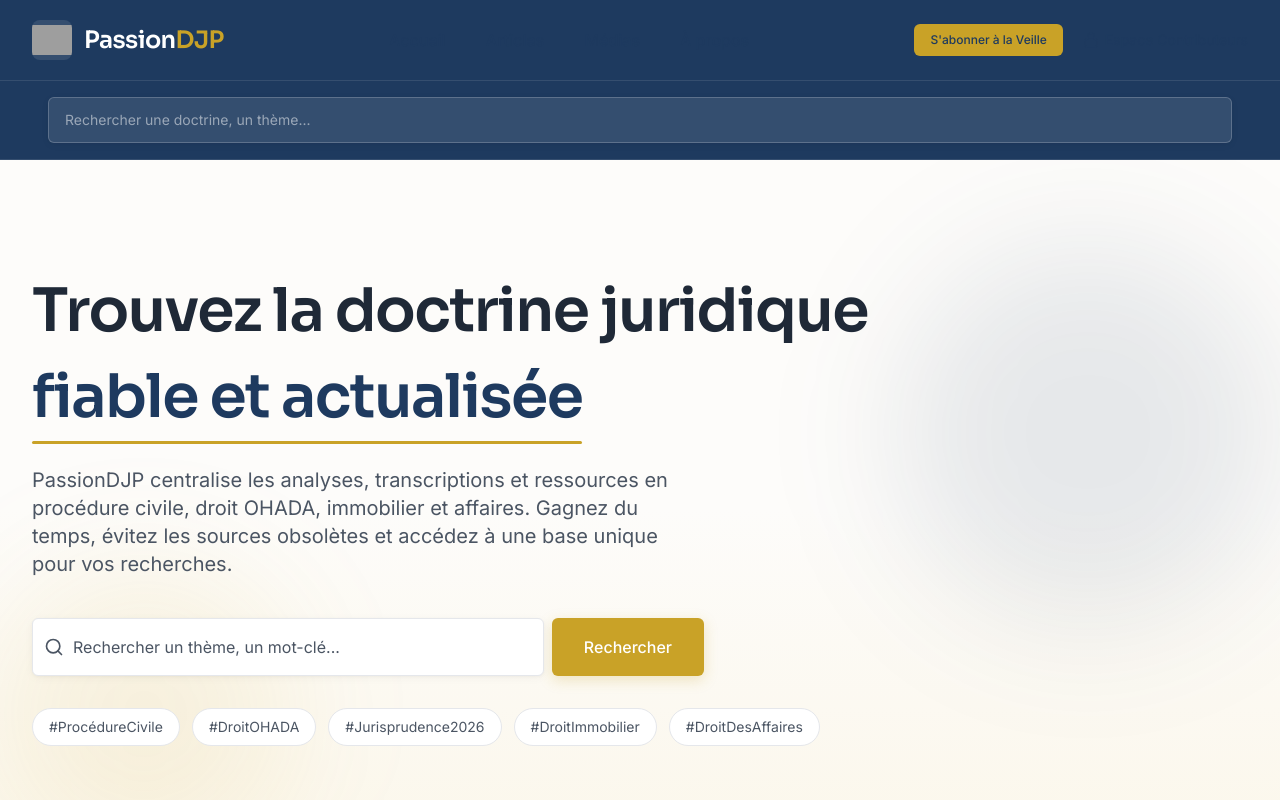
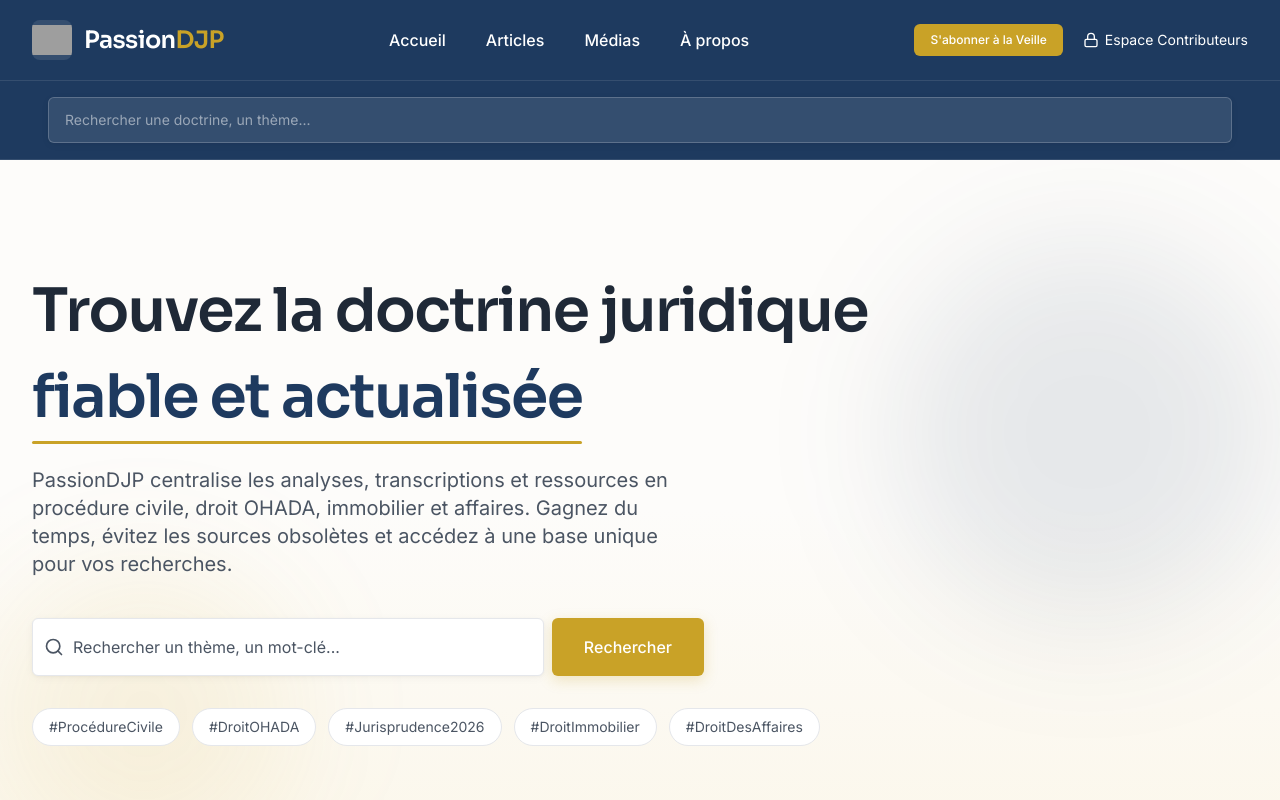
Before and after one commit to PATAWALA/PassionDJP, a Next.js app: page / in a window 1280 px wide. Shown: the top 800 px of the page. Built offline with nearby package versions, Linux system fonts and the light colour scheme; grey boxes are pictures that could not be loaded.

Commit message:
39485 upadet

```diff
--- a/src/components/layout/Header.tsx
+++ b/src/components/layout/Header.tsx
@@ -24,23 +24,23 @@ export function Header() {
               className="object-contain"
             />
           </div>
-          <span className="font-heading text-2xl font-semibold text-white tracking-tight">
-            Passion<span className="text-accent">DJP</span>
+          <span className="font-heading text-2xl font-semibold !text-white tracking-tight">
+            Passion<span className="!text-accent">DJP</span>
           </span>
         </Link>
 
         {/* Navigation desktop */}
         <nav className="hidden md:flex items-center gap-8 lg:gap-10">
-          <Link href="/" className="text-base font-medium text-white hover:text-accent transition-colors">
+          <Link href="/" className="text-base font-medium !text-white hover:!text-accent transition-colors">
             Accueil
           </Link>
-          <Link href="/articles" className="text-base font-medium text-white hover:text-accent transition-colors">
+          <Link href="/articles" className="text-base font-medium !text-white hover:!text-accent transition-colors">
             Articles
           </Link>
-          <Link href="/media" className="text-base font-medium text-white hover:text-accent transition-colors">
+          <Link href="/media" className="text-base font-medium !text-white hover:!text-accent transition-colors">
             Médias
           </Link>
-          <Link href="/a-propos" className="text-base font-medium text-white hover:text-accent transition-colors">
+          <Link href="/a-propos" className="text-base font-medium !text-white hover:!text-accent transition-colors">
             À propos
           </Link>
         </nav>
@@ -49,14 +49,14 @@ export function Header() {
         <div className="flex items-center gap-3 sm:gap-5">
           <Link
             href="#newsletter"
-            className="hidden md:inline-flex items-center justify-center rounded-md bg-accent px-4 py-2 text-xs font-medium text-white hover:bg-accent-hover transition-colors"
+            className="hidden md:inline-flex items-center justify-center rounded-md bg-accent px-4 py-2 text-xs font-medium !text-white hover:bg-accent-hover transition-colors"
           >
             S'abonner à la Veille
           </Link>
 
           <Link
             href="/espace-contributeurs"
-            className="hidden lg:inline-flex items-center gap-1.5 text-sm text-white hover:text-accent transition-colors"
+            className="hidden lg:inline-flex items-center gap-1.5 text-sm !text-white hover:!text-accent transition-colors"
           >
             <Lock className="h-4 w-4" />
             Espace Contributeurs
@@ -65,7 +65,7 @@ export function Header() {
           {/* Bouton hamburger mobile */}
           <button
             onClick={() => setIsMobileNavOpen(true)}
-            className="md:hidden text-white hover:text-accent transition-colors"
+            className="md:hidden !text-white hover:!text-accent transition-colors"
             aria-label="Menu"
           >
             <Menu className="h-6 w-6" />
@@ -73,17 +73,16 @@ export function Header() {
         </div>
       </div>
 
-      {/* Barre de recherche toujours visible sur tous les écrans */}
+      {/* Barre de recherche */}
       <div className="border-t border-white/10 bg-[#1e3a5f] p-4">
         <div className="container-editorial">
           <Input
             placeholder="Rechercher une doctrine, un thème..."
-            className="bg-white/10 border-white/20 text-white placeholder-white/50 focus:border-accent"
+            className="bg-white/10 border-white/20 !text-white placeholder:!text-white/50 focus:!border-accent"
           />
         </div>
       </div>
 
-      {/* Navigation mobile */}
       <MobileNav isOpen={isMobileNavOpen} onClose={() => setIsMobileNavOpen(false)} />
     </header>
   );
--- a/src/components/layout/MobileNav.tsx
+++ b/src/components/layout/MobileNav.tsx
@@ -25,32 +25,32 @@ export function MobileNav({ isOpen, onClose }: MobileNavProps) {
                 className="object-contain"
               />
             </div>
-            <span className="font-heading text-2xl font-semibold text-white tracking-tight">
-              Passion<span className="text-accent">DJP</span>
+            <span className="font-heading text-2xl font-semibold !text-white tracking-tight">
+              Passion<span className="!text-accent">DJP</span>
             </span>
           </Link>
-          <button onClick={onClose} className="text-white hover:text-accent" aria-label="Fermer">
+          <button onClick={onClose} className="!text-white hover:!text-accent" aria-label="Fermer">
             <X className="h-6 w-6" />
           </button>
         </div>
 
         <nav className="flex flex-col gap-4 text-base">
-          <Link href="/" onClick={onClose} className="text-white hover:text-accent transition-colors">
+          <Link href="/" onClick={onClose} className="!text-white hover:!text-accent transition-colors">
             Accueil
           </Link>
-          <Link href="/articles" onClick={onClose} className="text-white hover:text-accent transition-colors">
+          <Link href="/articles" onClick={onClose} className="!text-white hover:!text-accent transition-colors">
             Articles
           </Link>
-          <Link href="/media" onClick={onClose} className="text-white hover:text-accent transition-colors">
+          <Link href="/media" onClick={onClose} className="!text-white hover:!text-accent transition-colors">
             Médias
           </Link>
-          <Link href="/a-propos" onClick={onClose} className="text-white hover:text-accent transition-colors">
+          <Link href="/a-propos" onClick={onClose} className="!text-white hover:!text-accent transition-colors">
             À propos
           </Link>
           <Link
             href="/admin/login"
             onClick={onClose}
-            className="text-white hover:text-accent flex items-center gap-2 transition-colors"
+            className="!text-white hover:!text-accent flex items-center gap-2 transition-colors"
           >
             <Lock className="h-4 w-4" /> Espace Cabinet
           </Link>
@@ -60,20 +60,20 @@ export function MobileNav({ isOpen, onClose }: MobileNavProps) {
           <Link
             href="#newsletter"
             onClick={onClose}
-            className="block rounded-md bg-accent px-4 py-2 text-center text-sm font-medium text-white hover:bg-accent-hover transition-colors"
+            className="block rounded-md bg-accent px-4 py-2 text-center text-sm font-medium !text-white hover:bg-accent-hover transition-colors"
           >
             S'abonner à la Veille
           </Link>
           <Link
             href="/espace-contributeurs"
             onClick={onClose}
-            className="text-white hover:text-accent flex items-center gap-2 transition-colors"
+            className="!text-white hover:!text-accent flex items-center gap-2 transition-colors"
           >
             <Lock className="h-4 w-4" /> Espace Contributeurs
           </Link>
           <a
             href="mailto:contact@passiondjp.com"
-            className="text-white hover:text-accent flex items-center gap-2 transition-colors"
+            className="!text-white hover:!text-accent flex items-center gap-2 transition-colors"
           >
             <Mail className="h-4 w-4" /> contact@passiondjp.com
           </a>
```
